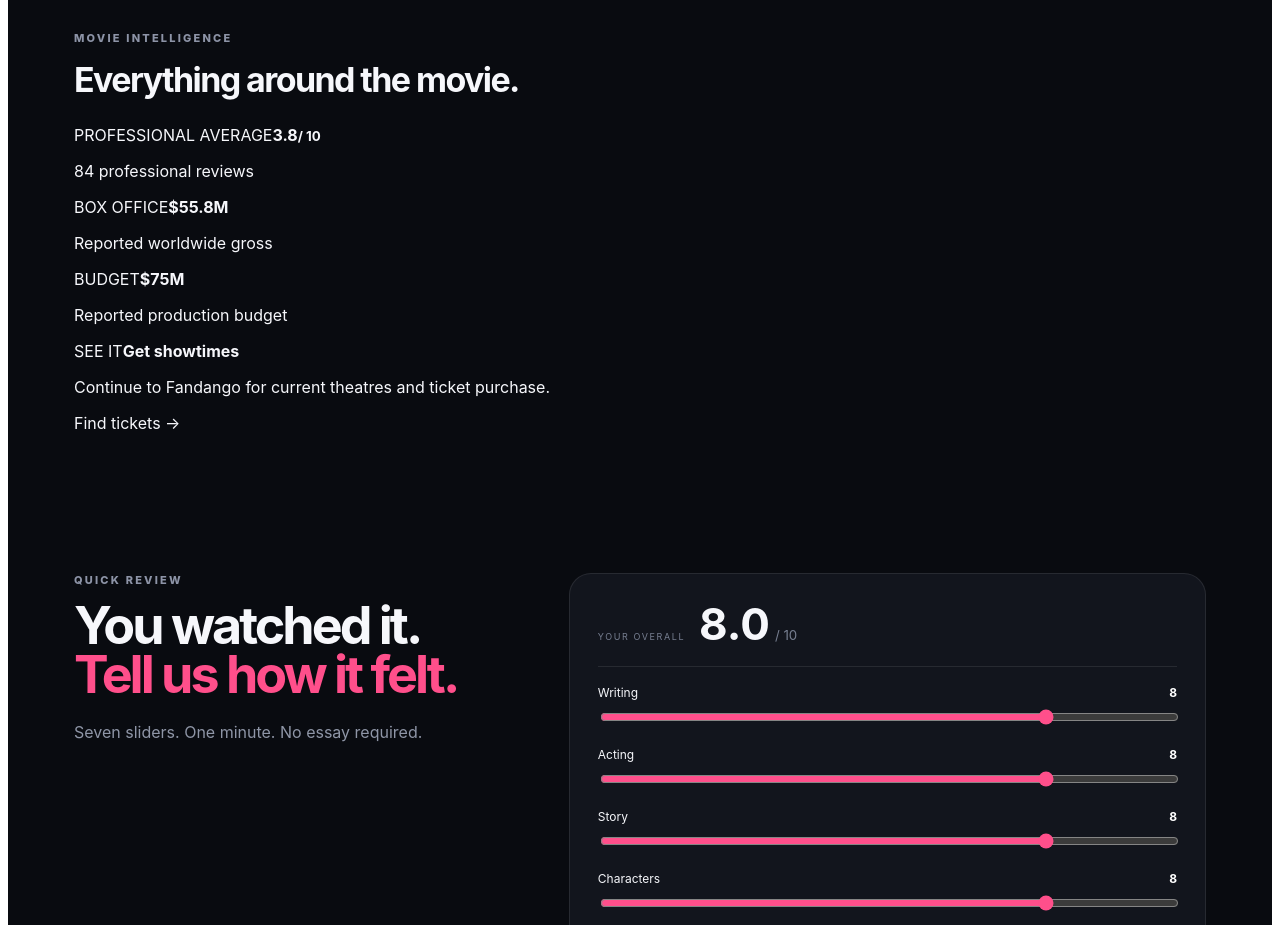
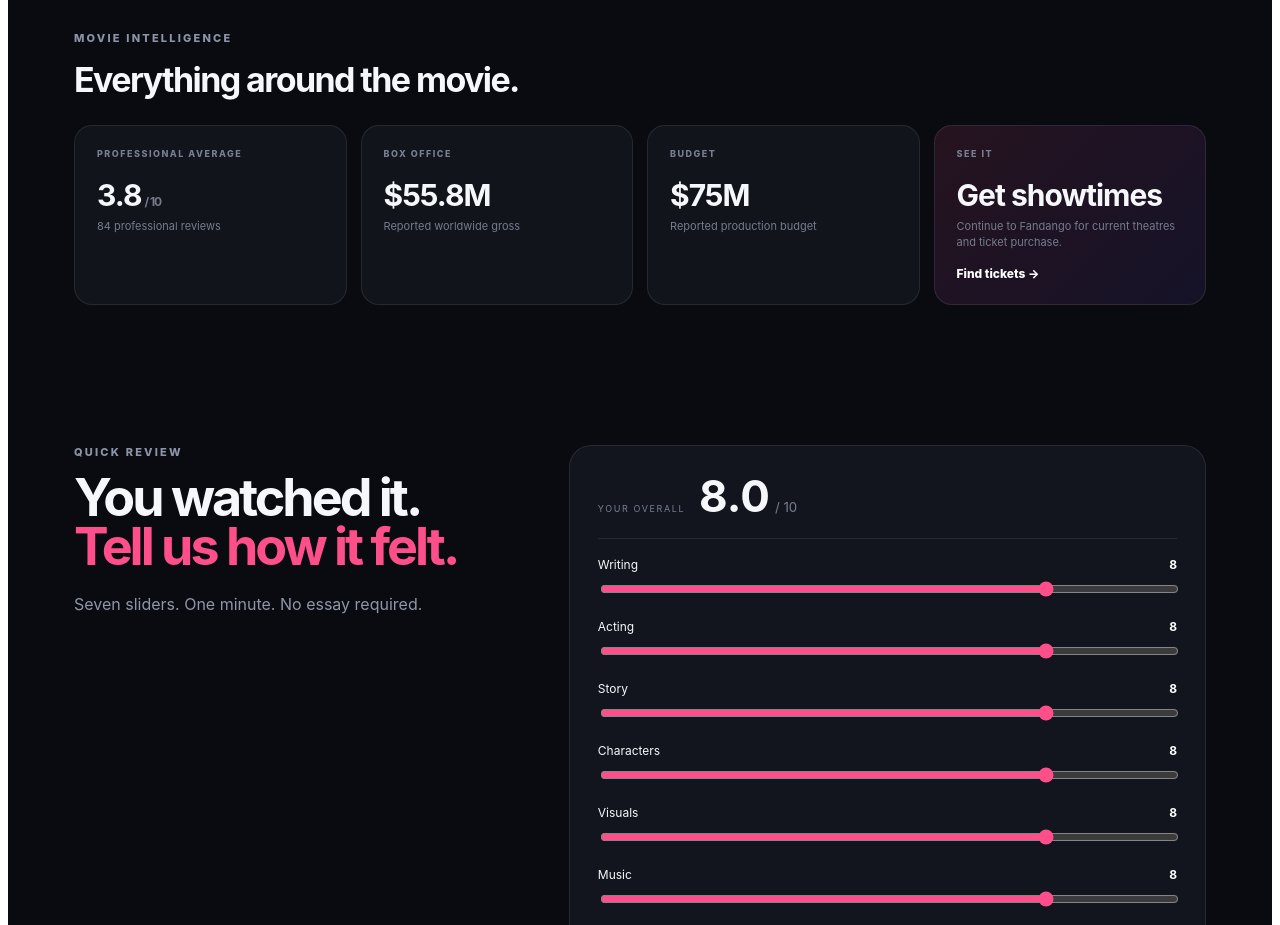
Before and after one commit to caseychourney/hypescore, a Next.js app: page /movie/practical-magic-2 in a window 1280 px wide. Shown: the part 1760-2685 px from the top of the page. Built offline with nearby package versions, Linux system fonts and the light colour scheme.

Commit message:
style: add movie intelligence and ticket cards

```diff
--- a/styles/Home.module.css
+++ b/styles/Home.module.css
@@ -198,3 +198,15 @@
 .scoreStripGrid article p { color:#7e8697; font-size:11px; line-height:1.55; margin:7px 0 0; }
 @media (max-width: 900px) { .scoreStripGrid { grid-template-columns:repeat(2,1fr); } }
 @media (max-width: 600px) { .scoreStrip { padding-left:14px; padding-right:14px; } .scoreStrip > div { padding:24px 18px; } .scoreStripGrid { grid-template-columns:1fr; } }
+
+
+.movieIntelGrid { display:grid; grid-template-columns:repeat(4,1fr); gap:14px; }
+.movieIntelGrid article { min-height:160px; padding:22px; border:1px solid var(--line); border-radius:18px; background:#11141b; }
+.movieIntelGrid article > span { display:block; color:#777f91; font-size:9px; font-weight:800; letter-spacing:1.5px; }
+.movieIntelGrid article > strong { display:block; font-size:30px; margin:18px 0 5px; letter-spacing:-1px; }
+.movieIntelGrid article > strong small { font-size:12px; color:#747b8b; margin-left:3px; }
+.movieIntelGrid article > p { margin:0; color:#747c8d; font-size:11px; line-height:1.5; }
+.movieIntelGrid .ticketIntel { background:linear-gradient(135deg,rgba(255,79,139,.12),rgba(124,92,255,.10)); }
+.ticketIntel a { display:inline-block; margin-top:15px; color:#fff; font-size:12px; font-weight:800; }
+@media (max-width:900px) { .movieIntelGrid { grid-template-columns:repeat(2,1fr); } }
+@media (max-width:600px) { .movieIntelGrid { grid-template-columns:1fr; } }
```
